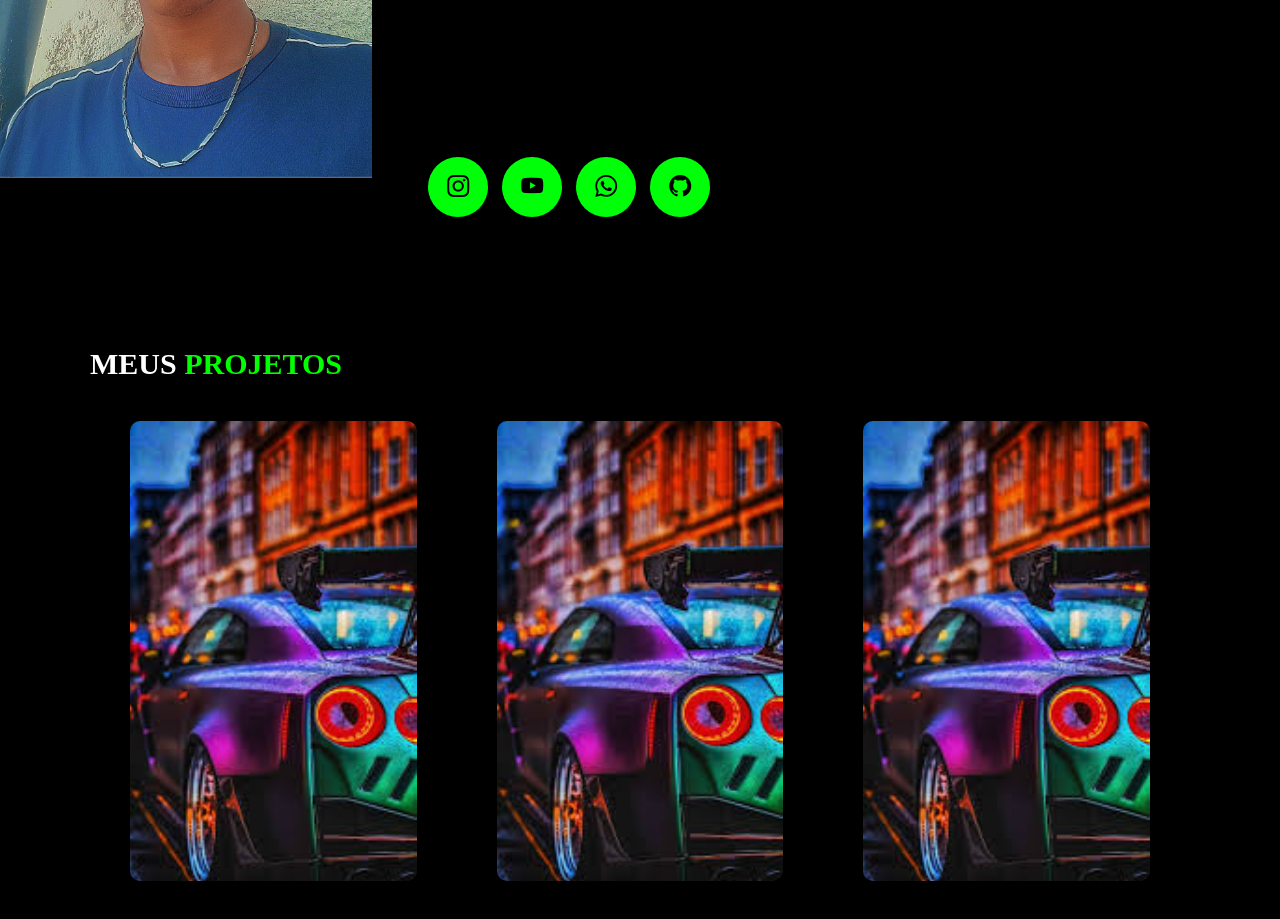
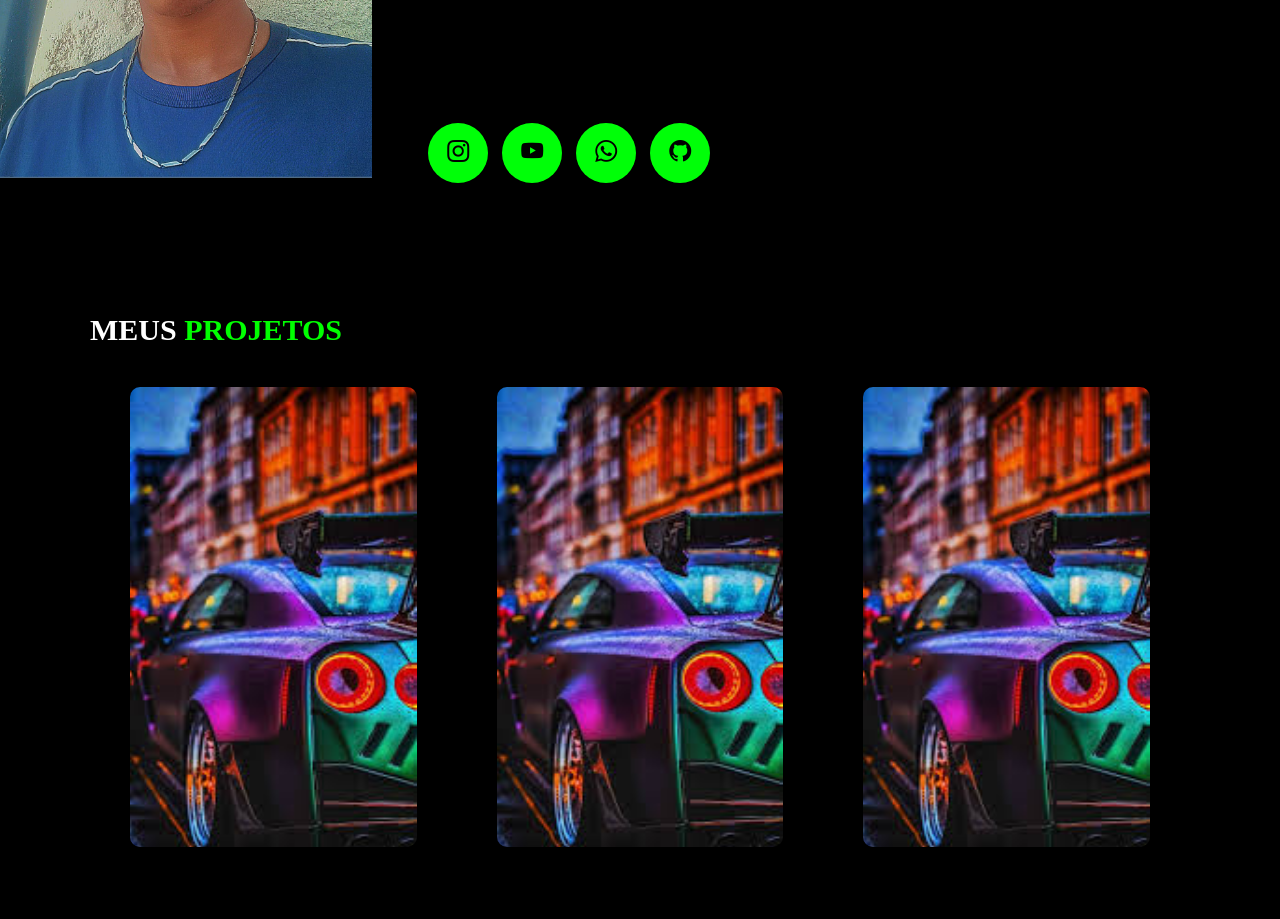
Before and after one commit to Iago-34/portfolio, a plain HTML site: page index.html in a window 1280 px wide. Shown: the part 1080-1999 px from the top of the page. Drawn offline with nearby package versions, Linux system fonts and the light colour scheme.

Commit message:
Update portfolio.css

```diff
--- a/portfolio.css
+++ b/portfolio.css
@@ -142,7 +142,7 @@ section .sobre .flex {
     transition: .2s;
 }
 .btn-social {
-    margin-top: 35%;
+    margin-top: 30%;
 }
 section .portifolio {
     padding: 80px 4%;
```
